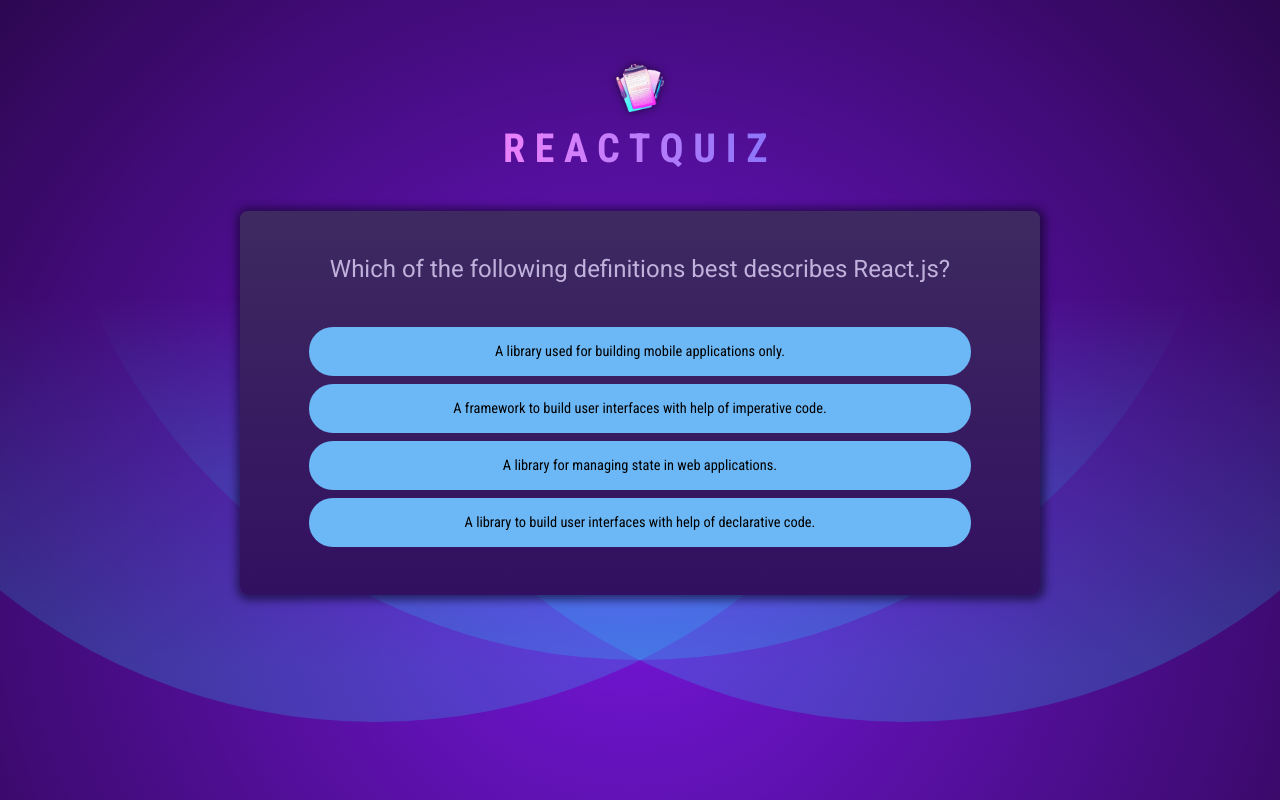
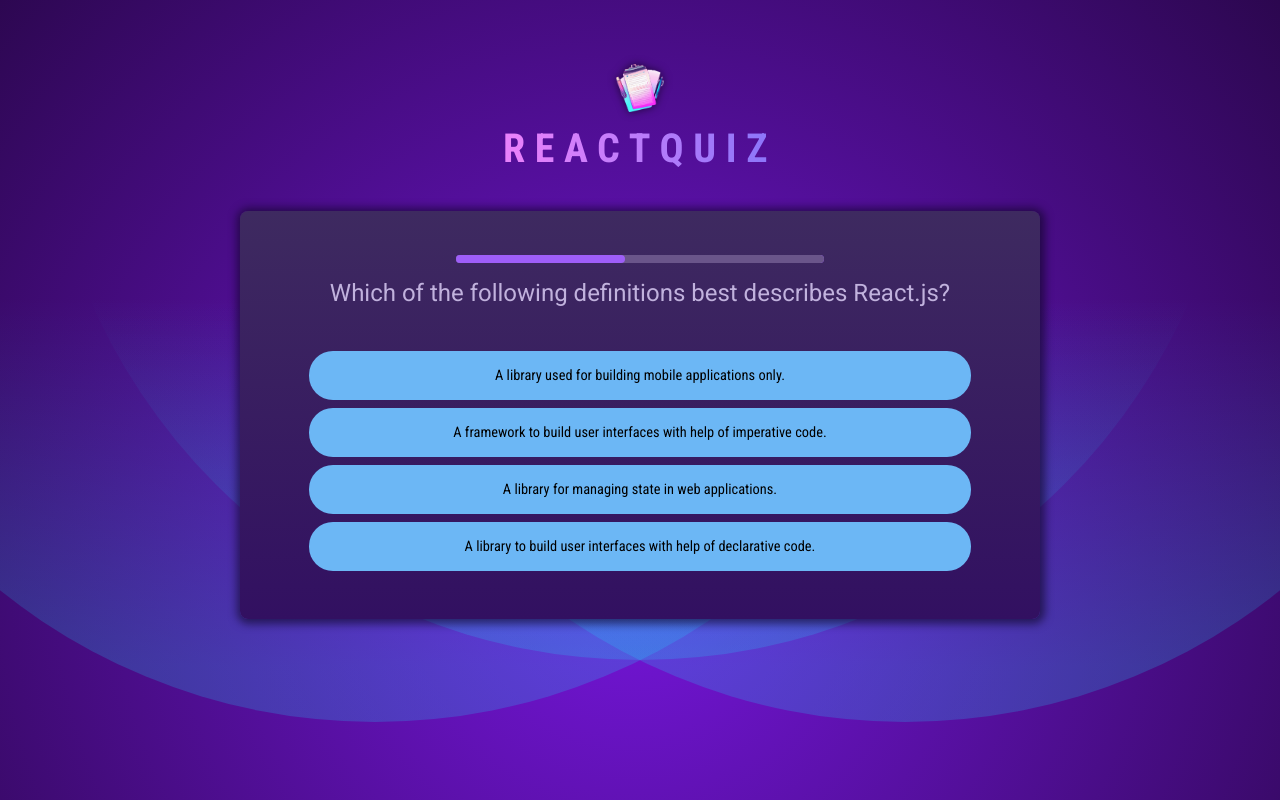
Before and after one commit to ankurnecessary/4-react-quizz-app, a React (Vite) app: page / in a window 1280 px wide. Built offline with nearby package versions, Linux system fonts and the light colour scheme.

Commit message:
Introduced timer for each question of the quiz.

```diff
--- /dev/null
+++ b/src/components/QuestionTimer.jsx
@@ -0,0 +1,40 @@
+import PropTypes from 'prop-types';
+import React, {useEffect, useState} from 'react';
+
+/**
+ * To the timer progress for a question.
+ *
+ * @return {JSX.Element}
+ */
+function QuestionTimer({timeOut, onTimeOut}) {
+  const [remainingTime, setRemainingTime] = useState(timeOut);
+
+  useEffect(() => {
+    // console.log('SET TIMEOUT');
+    const timer = setTimeout(onTimeOut, timeOut);
+
+    return () => {
+      clearTimeout(timer);
+    };
+  }, [timeOut, onTimeOut]);
+
+  useEffect(() => {
+    console.log('SET INTERVAL');
+    const interval = setInterval(() => {
+      setRemainingTime((prevRemainingTime) => prevRemainingTime - 100);
+    }, 100);
+
+    return () => {
+      clearInterval(interval);
+    };
+  }, []);
+
+  return <progress id='question-time' max={timeOut} value={remainingTime} />;
+}
+
+QuestionTimer.propTypes = {
+  timeOut: PropTypes.number,
+  onTimeOut: PropTypes.func,
+};
+
+export default QuestionTimer;
--- a/src/components/Quiz.jsx
+++ b/src/components/Quiz.jsx
@@ -1,6 +1,7 @@
-import React, {useState} from 'react';
+import React, {useCallback, useState} from 'react';
 import QUESTIONS from '../questions';
 import quizCompleteImg from '../assets/quiz-complete.png';
+import QuestionTimer from './QuestionTimer';
 
 /**
  * A component to show the quiz
@@ -12,14 +13,17 @@
   const activeQuestionIndex = userAnswers.length;
   const quizIsComplete = activeQuestionIndex === QUESTIONS.length;
 
-  /**
-   * To handle the selection of answers
-   *
-   * @param {string} selectedAnswer
-   */
-  function handleSelectAnswer(selectedAnswer) {
-    setUserAnswers((prevAnswers) => [...prevAnswers, selectedAnswer]);
-  }
+  const handleSelectAnswer = useCallback(
+      function handleSelectAnswer(selectedAnswer) {
+        setUserAnswers((prevAnswers) => [...prevAnswers, selectedAnswer]);
+      }, []);
+
+
+  const handleSkipAnswer = useCallback(
+      function handleSkipAnswer() {
+        handleSelectAnswer(null);
+      }
+      , [handleSelectAnswer]);
 
   if (quizIsComplete) {
     return (
@@ -37,6 +41,11 @@
   return (
     <div id="quiz">
       <div id="question">
+        <QuestionTimer
+          key={activeQuestionIndex}
+          timeOut={10000}
+          onTimeOut={handleSkipAnswer}
+        />
         <h2>{QUESTIONS[activeQuestionIndex].text}</h2>
         <ul>
           {shuffledAnswers.map((answer) => (
```
